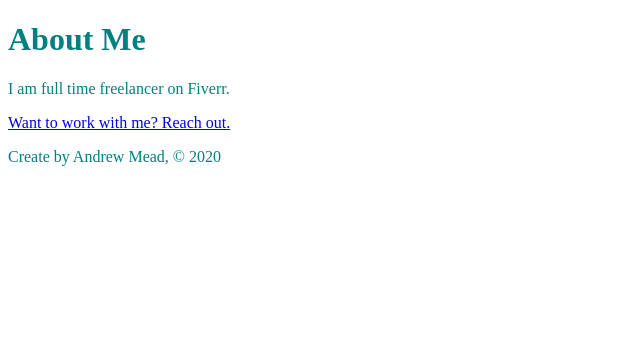
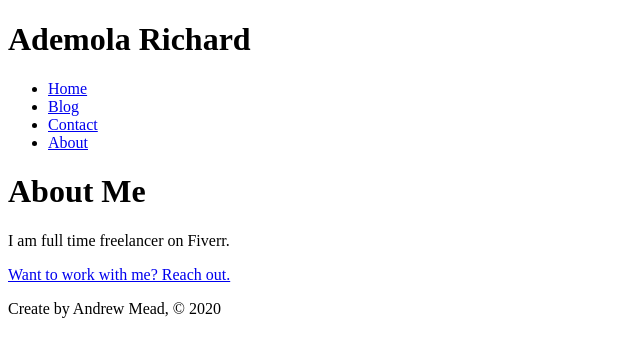
Before and after one commit to Emricky19/gatsby-blog, a Gatsby site: page /about in a window 1280 px wide. Shown: the whole page, without its empty margins (0-640 px from the left). Built offline with nearby package versions, Linux system fonts and the light colour scheme; Gatsby itself is replaced by a stand-in of ours.

Commit message:
Added Layout component

```diff
--- a/src/components/header.js
+++ b/src/components/header.js
@@ -1,16 +1,28 @@
-import React from 'react'
-import { Link } from 'gatsby'
-
+import React from "react"
+import { Link } from "gatsby"
 
 const header = () => {
-    return (
-        <header>
-            <Link to='/'>Home</Link>
-            <Link to='/blog'>Blog</Link>
-            <Link to='/contact'>Contact</Link>
-            <Link to='/about'>About</Link>
-        </header>
-    )
+  return (
+    <header>
+      <h1>Ademola Richard</h1>
+      <nav>
+        <ul>
+          <li>
+            <Link to="/">Home</Link>
+          </li>
+          <li>
+            <Link to="/blog">Blog</Link>
+          </li>
+          <li>
+            <Link to="/contact">Contact</Link>
+          </li>
+          <li>
+            <Link to="/about">About</Link>
+          </li>
+        </ul>
+      </nav>
+    </header>
+  )
 }
 
 export default header
--- /dev/null
+++ b/src/components/layout.js
@@ -0,0 +1,14 @@
+import React from 'react'
+import Header from './header'
+import Footer from './footer'
+const Layout = (props) => {
+    return (
+        <div>
+        <Header />
+            {props.children}
+        <Footer />
+        </div>
+    )
+}
+
+export default Layout
--- a/src/pages/about.js
+++ b/src/pages/about.js
@@ -1,15 +1,16 @@
 import React from "react"
 import { Link } from "gatsby"
-import Footer from '../components/footer'
+import Layout from "../components/Layout"
 
 const AboutPage = () => {
   return (
-    <div style={{ color: `teal` }}>
+    <Layout>
       <h1>About Me</h1>
       <p>I am full time freelancer on Fiverr.</p>
-      <p><Link to='/contact'>Want to work with me? Reach out.</Link></p>
-      <Footer />
-    </div>
+      <p>
+        <Link to="/contact">Want to work with me? Reach out.</Link>
+      </p>
+    </Layout>
   )
 }
 export default AboutPage
```
Also changed, not shown: src/pages/blog.js (+3 -4 lines), src/pages/contact.js (+13 -10 lines), src/pages/index.js (+3 -4 lines).
